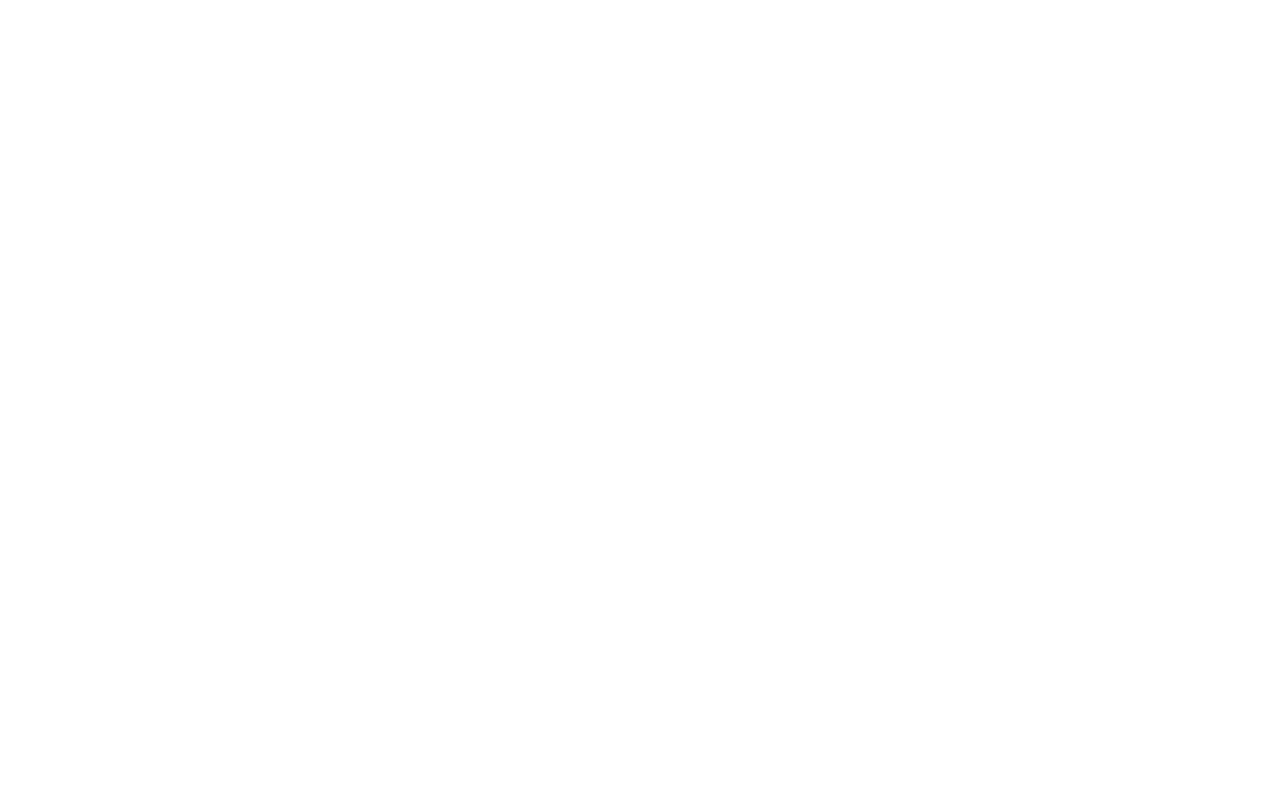
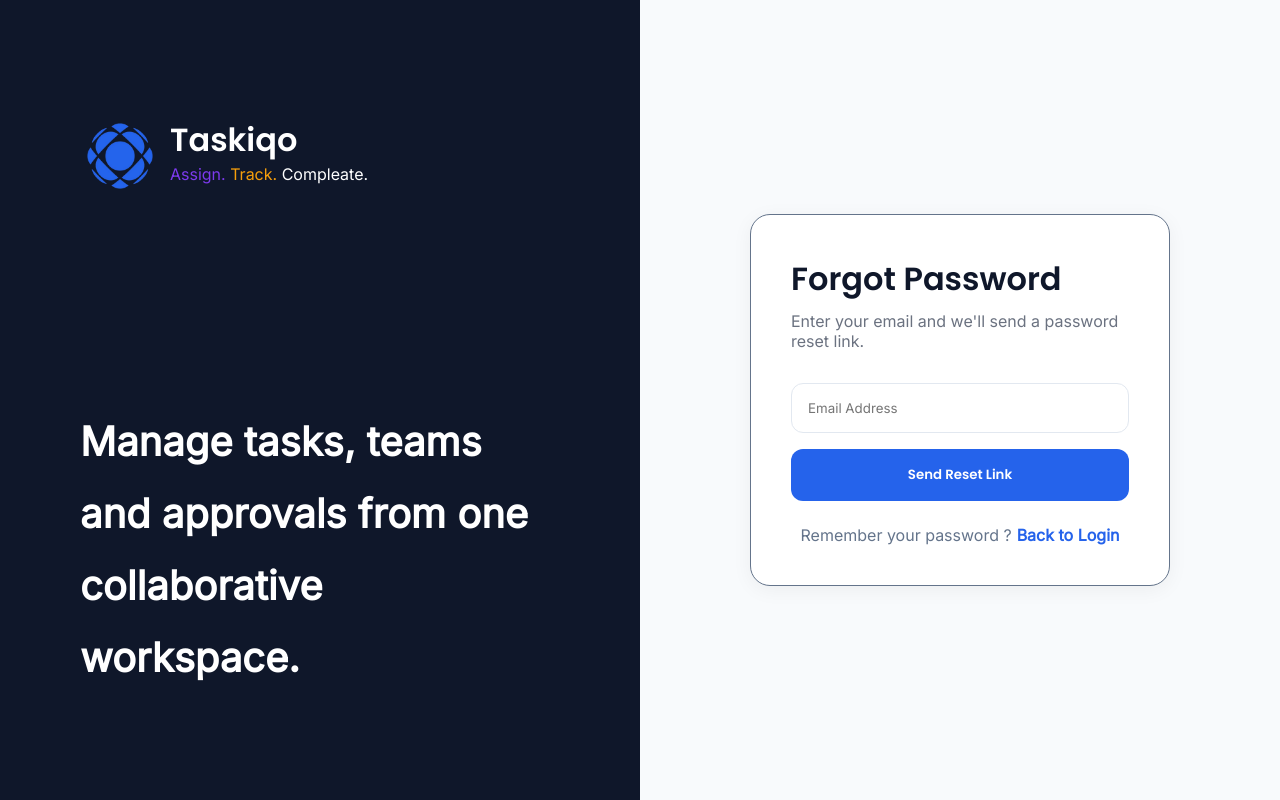
Before and after one commit to Rishabh-721/Role_Based_Task_Manager, a React (Vite) app in the folder Frontend/taskiqo/: page /forgot-password in a window 1280 px wide. Before the commit this address had no page. Built offline with nearby package versions, Linux system fonts and the light colour scheme.

Commit message:
created differnt form with all the data

```diff
--- a/Frontend/taskiqo/src/components/Styles/App.css
+++ b/Frontend/taskiqo/src/App.css
@@ -157,4 +157,10 @@
 .btnToLink{
   color: var(--primary);
   background-color: transparent;
+  cursor: pointer;
+  padding-left: 5px;
 }
+
+.ul{
+  text-decoration: underline;
+}
--- a/Frontend/taskiqo/src/App.jsx
+++ b/Frontend/taskiqo/src/App.jsx
@@ -1,13 +1,27 @@
 import {BrowserRouter, Routes, Route} from "react-router-dom";
 import Home from "./components/Home";
-import "./components/Styles/App.css";
-import "./components/Styles/logo.css";
+import "./App.css";
+import "./components/logo.css";
+import ChangePassword from "./components/home/form/ChangePassword"
+import Login from "./components/home/form/Login"
+import Signup from "./components/home/form/Signup"
+import ForgotPassword from "./components/home/form/ForgotPassword"
+import VerifyMail from "./components/home/form/VerifyEMail"
+import verfied from "./components/home/form/Verified"
+
 
 const App = () => {
   return (
     <BrowserRouter>
     <Routes>
-      <Route path="/" element={<Home />} />
+    <Route path="/" element={<Home />}>
+        <Route index element={<Login />} />
+        <Route path="signup" element={<Signup />} />
+        <Route path="forgot-password" element={<ForgotPassword />} />
+        <Route path="verify-email" element={<VerifyMail />} />
+        <Route path="change-password/:token" element={<ChangePassword />} />
+        <Route path="verified/:token" element={<verfied/>} />
+    </Route>
     </Routes>
     </BrowserRouter>
   )
--- a/Frontend/taskiqo/src/components/Logo.jsx
+++ b/Frontend/taskiqo/src/components/Logo.jsx
@@ -1,7 +1,5 @@
 import React from 'react'
 import logo from "../assets/logo.png"
-import "./Styles/logo.css";
-import "./Styles/App.css";
 
 const Logo = () => {
   return (
--- a/Frontend/taskiqo/src/components/home/RightSide.jsx
+++ b/Frontend/taskiqo/src/components/home/RightSide.jsx
@@ -1,33 +1,13 @@
 import React, { useState } from 'react'
+import { Outlet } from 'react-router-dom';
 
 const RightSide = () => {
-    const [isLogin, setIsLogin] = useState(true);
-    const toggleSectioin = () => {
-        setIsLogin(!isLogin);
-    }
+
+
   return (
-    <div classNameName='home-right'>
+    <div className='home-right'>
         <div className="home-card">
-
-            <h2>{isLogin ? "Welcome Back" : "Join Us"}</h2>
-
-            <p>{isLogin ? "Sign in to continue managing your tasks." : "Join Us and connect with us"}</p>
-
-            <form>
-                {!isLogin && <input type="text" placeholder='Your Full Name'/>}
-
-                <input type="email" placeholder="Email Address"/>
-
-                <input type="password" placeholder="Password"/>
-
-                {!isLogin && <input type="password" placeholder='Confirm Password'/>}
-
-                <button type="submit"> {isLogin ? "Login" : "Sign Up"} </button>
-            </form>
-            <div className="home-switch">
-                {isLogin ? "Don't have an account ?" : "Have an account ?"}
-                <span className='btnToLink' onClick={toggleSectioin}> {isLogin ? "Sign Up" : "Login"}</span>
-            </div>
+              <Outlet />
         </div>
     </div>
   )
--- /dev/null
+++ b/Frontend/taskiqo/src/components/home/form/ChangePassword.jsx
@@ -0,0 +1,40 @@
+import React from 'react'
+import { useNavigate } from 'react-router-dom';
+
+const ChangePassword = () => {
+    const navigate = useNavigate();
+  return (
+    <>
+      <h2>Change Password</h2>
+
+      <p>Create a new password for your account.</p>
+
+      <form>
+        <input
+          type="password"
+          name="password"
+          placeholder="New Password"
+        />
+
+        <input
+          type="password"
+          name="confirmPassword"
+          placeholder="Confirm Password"
+        />
+
+        <button type="submit">
+          Change Password
+        </button>
+      </form>
+
+      <div className="home-switch">
+        Back to Login ?
+        <span className="btnToLink" onClick={() => navigate("/")}>
+          Login
+        </span>
+      </div>
+    </>
+  );
+};
+
+export default ChangePassword;
--- /dev/null
+++ b/Frontend/taskiqo/src/components/home/form/ForgotPassword.jsx
@@ -0,0 +1,36 @@
+import React from 'react'
+import { useNavigate } from 'react-router-dom';
+
+const ForgotPassword = () => {
+    const navigate = useNavigate();
+  return (
+    <>
+      <h2>Forgot Password</h2>
+
+      <p>
+        Enter your email and we'll send a password reset link.
+      </p>
+
+      <form>
+        <input
+          type="email"
+          name="email"
+          placeholder="Email Address"
+        />
+
+        <button type="submit">
+          Send Reset Link
+        </button>
+      </form>
+
+      <div className="home-switch">
+        Remember your password ?
+        <span className="btnToLink" onClick={() => navigate("/")}>
+          Back to Login
+        </span>
+      </div>
+    </>
+  );
+};
+
+export default ForgotPassword;
--- /dev/null
+++ b/Frontend/taskiqo/src/components/home/form/Login.jsx
@@ -0,0 +1,59 @@
+import React, { useState } from 'react'
+import { useNavigate } from 'react-router-dom'
+
+const login = () => {
+    const navigate = useNavigate();
+    const [form, setForm] = useState({
+      email: "",
+      password: ""
+    });
+
+    const handleSubmit = () => {
+      e.preventDefault();
+      console.log(form);
+    }
+  return (
+    <>
+      <h2>Welcome Back</h2>
+
+      <p>Sign in to continue managing your tasks.</p>
+
+      <form onSubmit={handleSubmit}>
+        <input
+          type="email"
+          name="email"
+          placeholder="Email Address"
+          value={form.email}
+          onChange={(e) => setForm({...form,email: e.target.value})}
+        />
+
+        <input
+          type="password"
+          name="password"
+          placeholder="Password"
+          value={form.password}
+          onChange={(e) => setForm({...form,password: e.target.value})}
+        />
+
+        <div className="form-links">
+          <span className="btnToLink" onClick={() => navigate("/forgot-password")}>
+            Forgot Password?
+          </span>
+        </div>
+
+        <button type="submit">
+          Login
+        </button>
+      </form>
+
+      <div className="home-switch">
+        Don't have an account ?
+        <span className="btnToLink" onClick={() => navigate("/signup")}>
+           Sign Up
+        </span>
+      </div>
+    </>
+  )
+}
+
+export default login
--- /dev/null
+++ b/Frontend/taskiqo/src/components/home/form/Signup.jsx
@@ -0,0 +1,53 @@
+import React from 'react'
+import { useNavigate } from 'react-router-dom';
+
+const Signup = () => {
+    const navigate = useNavigate();
+  return (
+    <>
+      <h2>Join Us</h2>
+
+      <p>Create an account and start managing tasks.</p>
+
+      <form>
+        <input
+          type="text"
+          name="fullName"
+          placeholder="Full Name"
+        />
+
+        <input
+          type="email"
+          name="email"
+          placeholder="Email Address"
+        />
+
+        <input
+          type="password"
+          name="password"
+          placeholder="Password"
+        />
+
+        <input
+          type="password"
+          name="confirmPassword"
+          placeholder="Confirm Password"
+        />
+
+        <button type="submit">
+          Sign Up
+        </button>
+      </form>
+
+      <div className="home-switch">
+        Already have an account ?
+        <span className="btnToLink" onClick={() => navigate("/")}>
+          Login
+        </span>
+      </div>
+    </>
+  );
+};
+
+
+export default Signup
--- /dev/null
+++ b/Frontend/taskiqo/src/components/home/form/VerifyEMail.jsx
@@ -0,0 +1,31 @@
+import React from 'react'
+import { useNavigate } from 'react-router-dom';
+
+const VerifyEmail = () => {
+  const navigate = useNavigate();
+  return (
+    <>
+      <h2>Verify Your Email</h2>
+
+      <form>
+        <input
+          type="email"
+          name="email"
+          placeholder="Email Address"
+        />
+
+        <button type="submit">
+          Send Verification Link
+        </button>
+      </form>
+      <div className="home-switch">
+         Email Verified ?
+        <span className="btnToLink" onClick={() => navigate("/forgot-password")}>
+          Back
+        </span>
+      </div>
+    </>
+  );
+};
+
+export default VerifyEmail;
```
Also changed, not shown: Frontend/taskiqo/src/components/home/Api.jsx (added, +31 -0 lines), Frontend/taskiqo/src/components/home/form/Verified.jsx (added), Frontend/taskiqo/src/components/logo.css (renamed from Frontend/taskiqo/src/components/Styles/logo.css), 1 other file (tests, documents, lock files or other folders).
